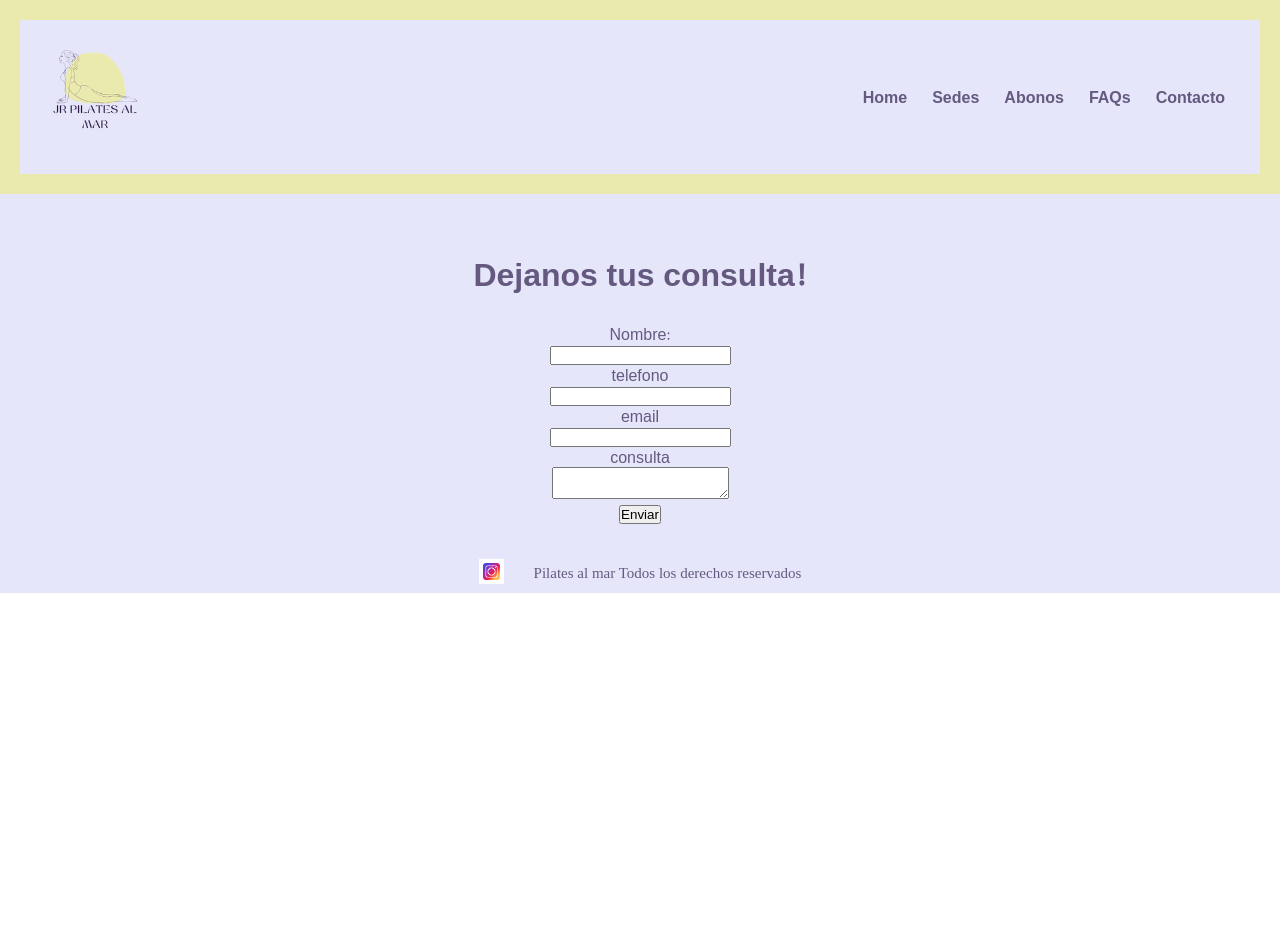
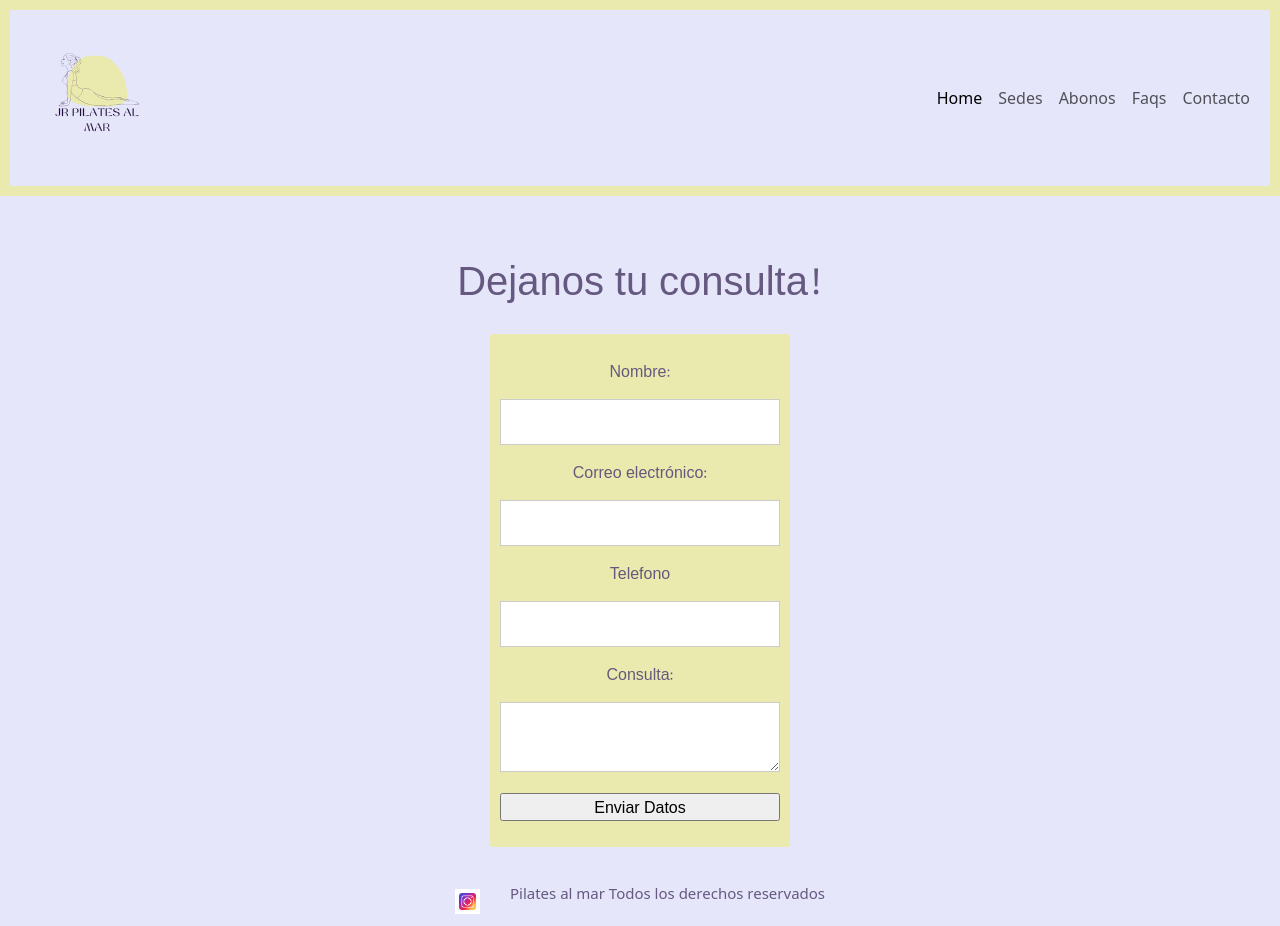
Before and after one commit to Dvega-coder/PreEntrega2_Vega, a plain HTML site: page pages/contacto.html in a window 1280 px wide. Before the commit the page ends 800 px from the top, so only its background shows below. Drawn offline with nearby package versions, Linux system fonts and the light colour scheme.

Commit message:
pre entrega 2

```diff
--- a/css/style.css
+++ b/css/style.css
@@ -1,60 +1,31 @@
 
 /*RESET*/
-
-*{
+* {
     margin: 0;
     padding: 0;
     box-sizing: border-box;
 }
 
- .home-bg{
-background-color: #E6E6FB;
-}
+
 /*estilos de header*/
 
 header {
-    background-color: #E6E6FB;
-    display: flex;
-    justify-content: space-between;
+
     align-items: center;
-    border: 20px solid #EBEAAE
-
+    border: 10px solid #EBEAAE
 }
 
 
-header nav ul {
-
-    display: flex;
-    list-style: none;
-    padding-right: 35px;
-    gap: 25px;
-    flex-wrap: wrap;
+.home-bg {
+    background-color: #E6E6FB;
 }
 
-header nav ul li a {
+/*estilos de main en home*/
 
-    color:#65597F;
-    text-decoration: none;
-    font-weight: bold;
-    font-family: "Noto Sans Gunjala Gondi", sans-serif;
-}
+main {
 
-
-header img {
-
-    width: 150px;
-
-
-}
-
-
-/*estilos de main*/
-
-
-main  {
-
-    background-color:#E6E6FB;
-    text-align:center;
+    background-color: #E6E6FB;
+    text-align: center;
     font-family: "Noto Sans Gunjala Gondi", sans-serif;
     padding: 30px;
 }
@@ -66,8 +37,7 @@ main img {
 }
 
 
-.text-main
-{
+.text-main {
     margin: 30px;
     color: #65597F;
 }
@@ -86,9 +56,7 @@ main .text-main .boton {
 }
 
 
-main a {
-    text-decoration: none;
-}
+
 
 
 /*estilos de main para SEDES*/
@@ -108,7 +76,7 @@ main .text-main {
 
 main iframe {
 
-    width:100%;
+    width: 100%;
     height: 100%;
 
 }
@@ -116,12 +84,11 @@ main iframe {
 .pilatessede {
 
     width: 55%
-
 }
 
 
 
-main h1  {
+main h1 {
 
     margin: 30px;
     color: #65597F;
@@ -137,17 +104,45 @@ main h2 {
 
 /*estilos para tabla*/
 
-table{
 
-    width: 100%;
- background-color: #EBEAAE;
- border-collapse: collapse;
- margin-top: 30px;
+.contenedortabla {
+
+    display: grid;
+    align-items: center;
+    grid-template-columns: repeat(2,1f);
+    grid-template-rows: 200px 400px;
+    grid-template-areas: "head head"
+                         "foto  texto"
+
+
+
 
 }
 
-th,td {
-padding: 10px;
+
+
+
+table {
+
+    width: 100%;
+
+    background-color: #EBEAAE;
+    border-collapse: collapse;
+    margin: auto;
+    margin-bottom:30px;
+
+
+
+
+
+
+}
+
+.tabla{grid-area: head;}
+
+th,
+td {
+    padding: 5px;
     color: #65597F;
     border: solid 2px;
 
@@ -156,32 +151,75 @@ border: solid 2px;
 
 
 
-main .textostabla{
+
+ .tablaimg {
+    width: 100%;
+
+    grid-area: foto;
+
+ }
+
+
+
+
+
+main .textostabla {
 
     font-family: "Noto Sans Gunjala Gondi", sans-serif;
-    color:#65597F;
+    color: #65597F;
     font-weight: bold;
-    margin-top: 30px;
-    padding: 35px;
-    text-align: justify;
+    text-align: center;
     line-height: 20px;
+     grid-area: texto;
+
+
+
+
 
 
 }
 
 main ul {
 
-    list-style: none;
+    text-align: start;
+
 }
 
-main ul  li {
+main ul li {
 
     color: #65597F;
 }
 
 
 
+/*estilos formulario*/
 
+form {
+    background-color: #EBEAAE;
+    padding: 10px;
+    border-radius: 3px;
+    color: #65597F
+}
+
+form p {
+    margin-top: 15px;
+}
+
+.center-content {
+    text-align: center;
+}
+
+.field {
+    border: solid 1px #ccc;
+    padding: 10px;
+}
+
+
+input,
+textarea {
+
+    width: 280px;
+}
 
 
 /*estilos de section*/
@@ -207,7 +245,7 @@ padding: 25px;
 }
 
 
-section .textos  {
+section .textos {
 
     text-align: center;
     font-family: "Noto Sans Gunjala Gondi", sans-serif;
@@ -228,9 +266,9 @@ section .textos span {
 main .contenedorfaqs {
 
 
-    display: grid;
-    grid-template-columns: 1fr 1fr;
-    justify-items: center;
+    display: flex;
+align-items: center;
+    flex-wrap: wrap;
 
 
 
@@ -240,7 +278,7 @@ main .contenedorfaqs {
 
 main p {
 
-    color:#65597F;
+    color: #65597F;
 }
 
 
@@ -250,7 +288,7 @@ footer {
 
 
     background-color: #E6E6FB;
-    color:#65597F;
+    color: #65597F;
     padding: 5px;
     display: flex;
     justify-content: center;
@@ -274,7 +312,9 @@ footer p {
 
 /*logo intstagram*/
 
-.loginsta {width: 25px;}
+.loginsta {
+    width: 25px;
+}
 
 
 
@@ -300,14 +340,30 @@ body {
 
 
 
-    main .contenedorfaqs{
+    main .contenedorfaqs {
 
-        padding:60px
+
+        justify-content: center;
+    }
+
+    .formcontacto {
+        display: flex;
+        justify-content: center;
+        align-items: center;
+
+
     }
 
 
- footer p
- {
+    .form {
+
+        justify-content: center;
+        align-items: center;
+        width: 500px;
+
+    }
+
+    footer p {
         font-size: 15px;
     }
 
--- a/pages/contacto.html
+++ b/pages/contacto.html
@@ -3,77 +3,84 @@
 <head>
     <meta charset="UTF-8">
     <meta name="viewport" content="width=device-width, initial-scale=1.0">
-    <link rel="stylesheet" href="/css/style.css">
+
+
 
     <title>contacto</title>
 </head>
 
+<!--link de bootstrap-->
+
+<link href="https://cdn.jsdelivr.net/npm/bootstrap@5.3.5/dist/css/bootstrap.min.css" rel="stylesheet"
+integrity="sha384-SgOJa3DmI69IUzQ2PVdRZhwQ+dy64/BUtbMJw1MZ8t5HZApcHrRKUc4W0kG879m7" crossorigin="anonymous">
+
+<!--link de css -->
+<link rel="stylesheet" href="../css/style.css">
+
 <body>
 
+     <!--navbar bootstrap -->
 
-    <header>
+     <header class="navbar navbar-expand-lg home-bg">
+        <div class="container-fluid">
+          <a class="navbar-brand" href="#"><img src="../img/logo-PAL.png" width="150px" alt="logo"></a>
+          <button class="navbar-toggler" type="button" data-bs-toggle="collapse" data-bs-target="#navbarNav" aria-controls="navbarNav" aria-expanded="false" aria-label="Toggle navigation">
+            <span class="navbar-toggler-icon"></span>
+          </button>
+          <nav class="collapse navbar-collapse" id="navbarNav">
+            <ul class="navbar-nav ms-auto" >
+              <li class="nav-item">
+                <a class="nav-link active" aria-current="page" href="../index.html">Home</a>
+              </li>
+              <li class="nav-item">
+                <a class="nav-link" href="../pages/sedes.html">Sedes</a>
+              </li>
+              <li class="nav-item">
+                <a class="nav-link" href="../pages/abonos.html">Abonos</a>
+                <li>
+                <a class="nav-link" href="../pages/FAQs.html">Faqs</a>
+              </li>
+              <a class="nav-link" href="../pages/contacto.html">Contacto</a></li>
 
-        <a href="/index.html"><img src="/img/logo-PAL.png" class="home" alt="home"></a>
-
-        <nav>
-
-            <ul>
-
-                <li><a href="/index.html">Home</a> </li>
-
-                <li><a href="/pages/sedes.html" >Sedes</a> </li>
-
-                <li><a href="/pages/abonos.html">Abonos</a></li>
-
-                <li> <a href="/pages/FAQs.html">FAQs</a></li>
-
-                <li><a href="/pages/contacto.html">Contacto</a></li>
 
             </ul>
-
-        </nav>
+          </nav>
+        </div>
 
     </header>
 
 
      <main>
 
-         <h1>Dejanos tus consulta!</h1>
+         <h1>Dejanos tu consulta!</h1>
 
          <!--formulario para contacto-->
 
-                <form action="/submit" method="post">
+           <div class="formcontacto">
 
-                    <ul>
-                        <li>
+         <form action="">
+            <p>Nombre:</p>
+            <input type="text" class="field"> <br/>
 
-                             <label for="nombre">Nombre:<label>
-                             <br><input type="text" name="Nombre" id="nombre">
-                         </li>
+            <p>Correo electrónico:</p>
+            <input type="text" class="field"> <br/>
+
+            <p>Telefono</p>
+            <input type="text" class="field"> <br/>
+
+            <p>Consulta:</p>
+            <textarea class="field"></textarea> <br/>
+
+            <p class="center-content">
+                <input type="submit"  value="Enviar Datos">
+            </p>
+
+        </form>
+
+    </div>
 
 
-                         <li>
-                             <label for="telefono">telefono</label>
-                             <br><input type="text" name="telefono" id="telefono">
-                         </li>
 
-                         <li>
-                             <label for="email">email</label>
-                             <br><input type="email" name="email" id="email">
-                         </li>
-
-                         <li>
-                             <label for="consulta">consulta</label>
-                            <br><textarea name="consulta" id="consulta"></textarea>
-                         </li>
-
-                         <li>
-                             <input type="submit" value="Enviar">
-
-                         </li>
-                     <ul>
-
-                </form>
 
 
 
@@ -87,6 +94,8 @@
 
     <footer>
 
+           <!--logo instagram-->
+
         <a href="https://www.instagram.com/jr.pilatesalmar/"><img src="/img/instalogo.jpg" class="loginsta"
             alt="logoinstagram"></a>
 
@@ -94,7 +103,9 @@
 
     </footer>
 
-
+    <script src="https://cdn.jsdelivr.net/npm/bootstrap@5.3.5/dist/js/bootstrap.bundle.min.js"
+    integrity="sha384-k6d4wzSIapyDyv1kpU366/PK5hCdSbCRGRCMv+eplOQJWyd1fbcAu9OCUj5zNLiq"
+    crossorigin="anonymous"></script>
 </body>
 
 </html>
```
Also changed, not shown: index.html (+5 -14 lines), pages/FAQs.html (+37 -18 lines), pages/abonos.html (+55 -23 lines), pages/sedes.html (+40 -26 lines), img/Foto-tabla.jpg (added), 2 other files. Lines whose indentation alone changed are shown as unchanged.
